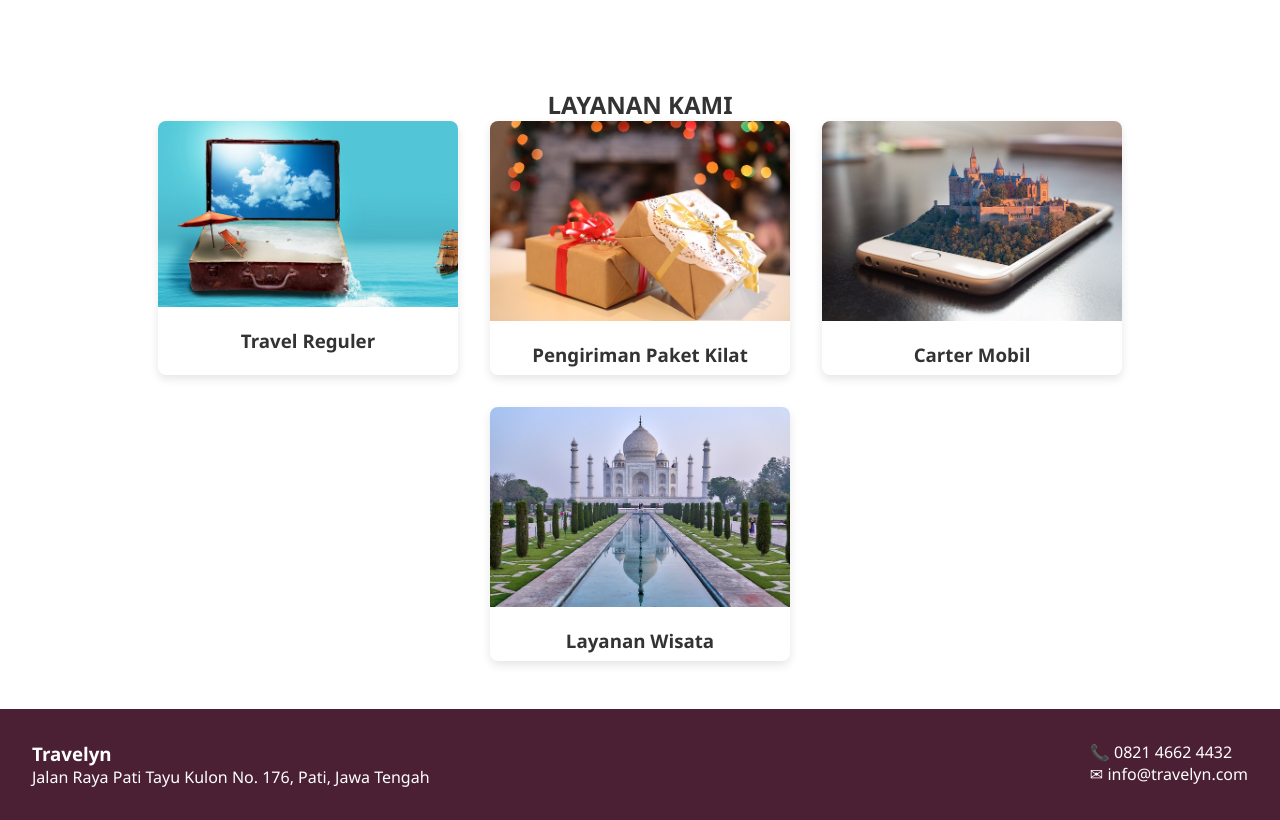
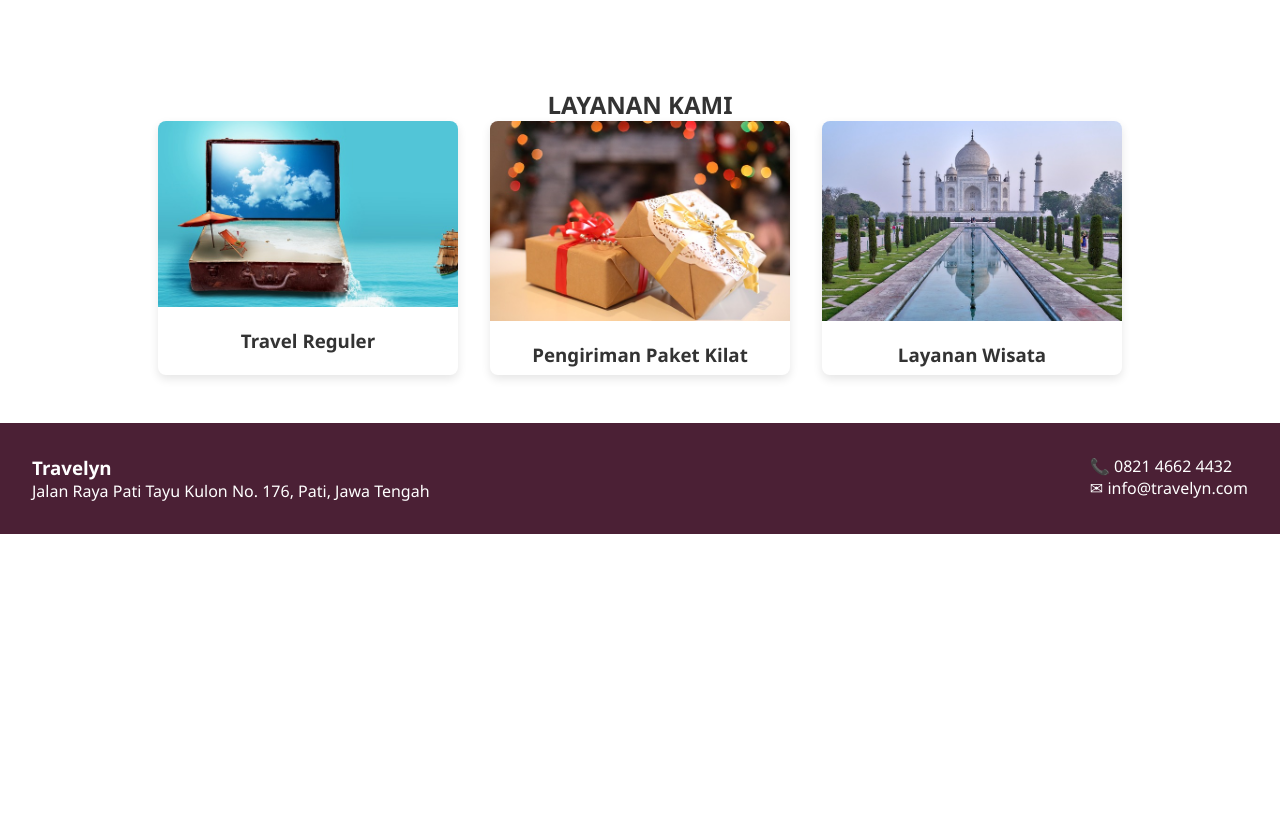
Before and after one commit to afiyyyyy/WEB-UAS-2025, a React (Vite) app: page / in a window 1280 px wide. Shown: the part 1380-2200 px from the top of the page. After the commit the page ends 1914 px from the top, so only its background shows below. Built offline with nearby package versions, Linux system fonts and the light colour scheme.

Commit message:
Update konten dan style

```diff
--- a/src/App.jsx
+++ b/src/App.jsx
@@ -87,10 +87,6 @@ function App() {
             <h3>Pengiriman Paket Kilat</h3>
           </div>
           <div className="card">
-            <img src="/image/carter.jpg" alt="Carter Mobil" />
-            <h3>Carter Mobil</h3>
-          </div>
-          <div className="card">
             <img src="/image/layanan.jpg" alt="Layanan Wisata" />
             <h3>Layanan Wisata</h3>
           </div>
```
